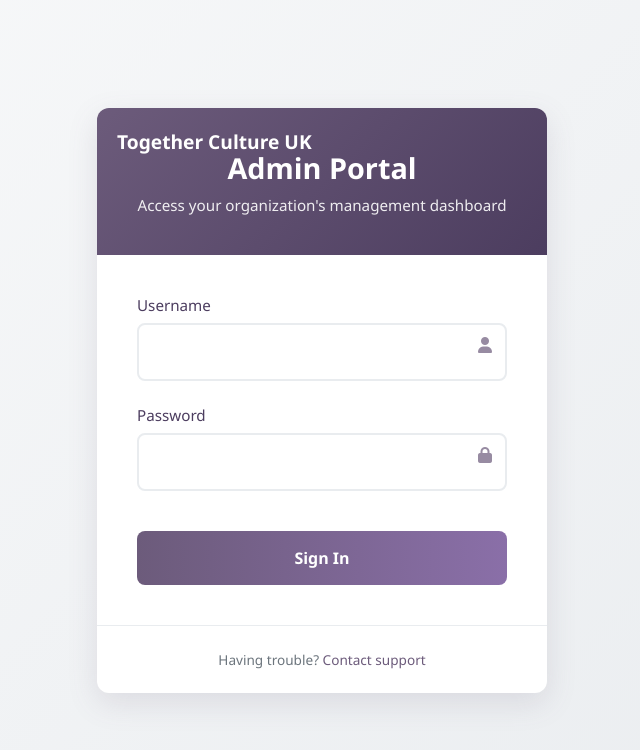
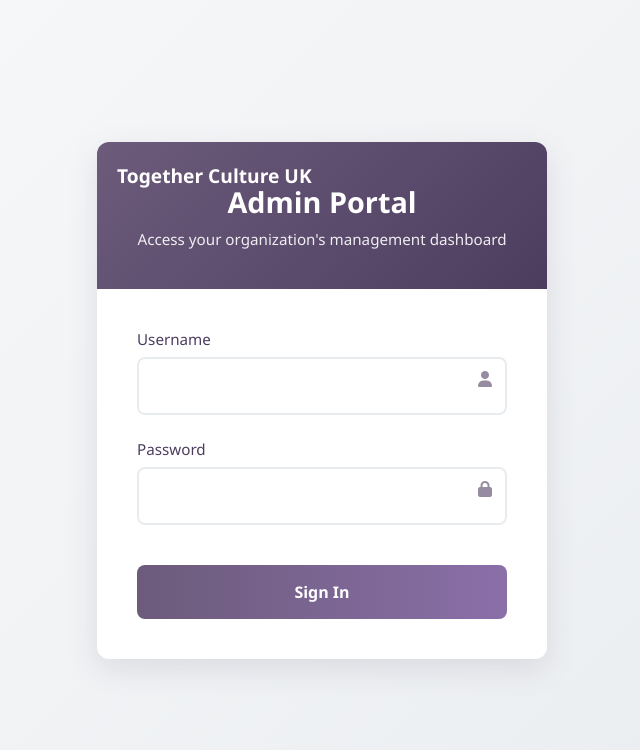
Before and after one commit to Romanamarvi/TogetherCultureUK, a Django app: page /admin_app/ in a window 1280 px wide. Shown: the top 750 px of the page, without its empty margins (318-958 px from the left). Run offline with Django 3.2, Linux system fonts and the light colour scheme.

Commit message:
Add files via upload

```diff
--- a/admin_app/templates/admin_app/admin_login.html
+++ b/admin_app/templates/admin_app/admin_login.html
@@ -222,9 +222,6 @@
         {% endif %}
     </form>
 
-    <div class="login-footer">
-        <p>Having trouble? <a href="#">Contact support</a></p>
-    </div>
 </div>
 
 </body>
```
